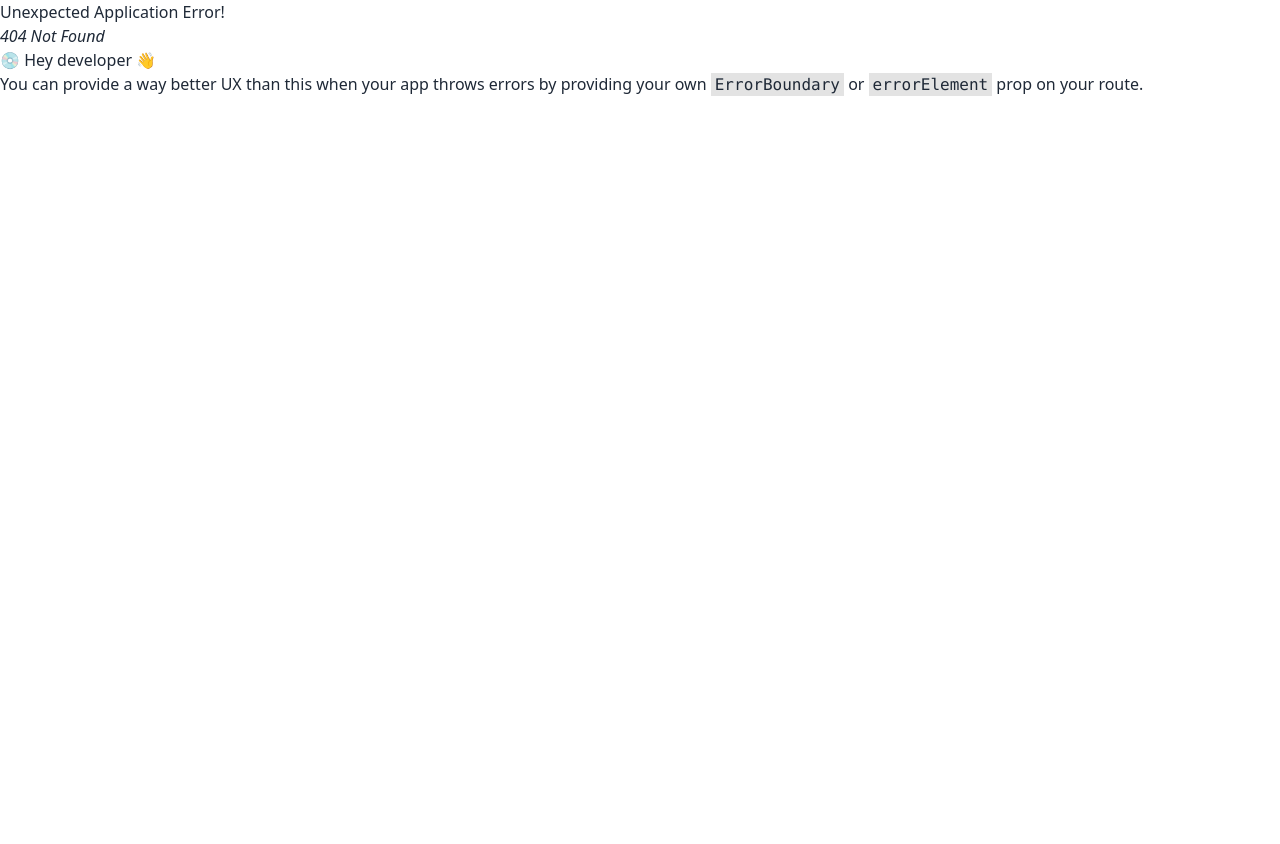
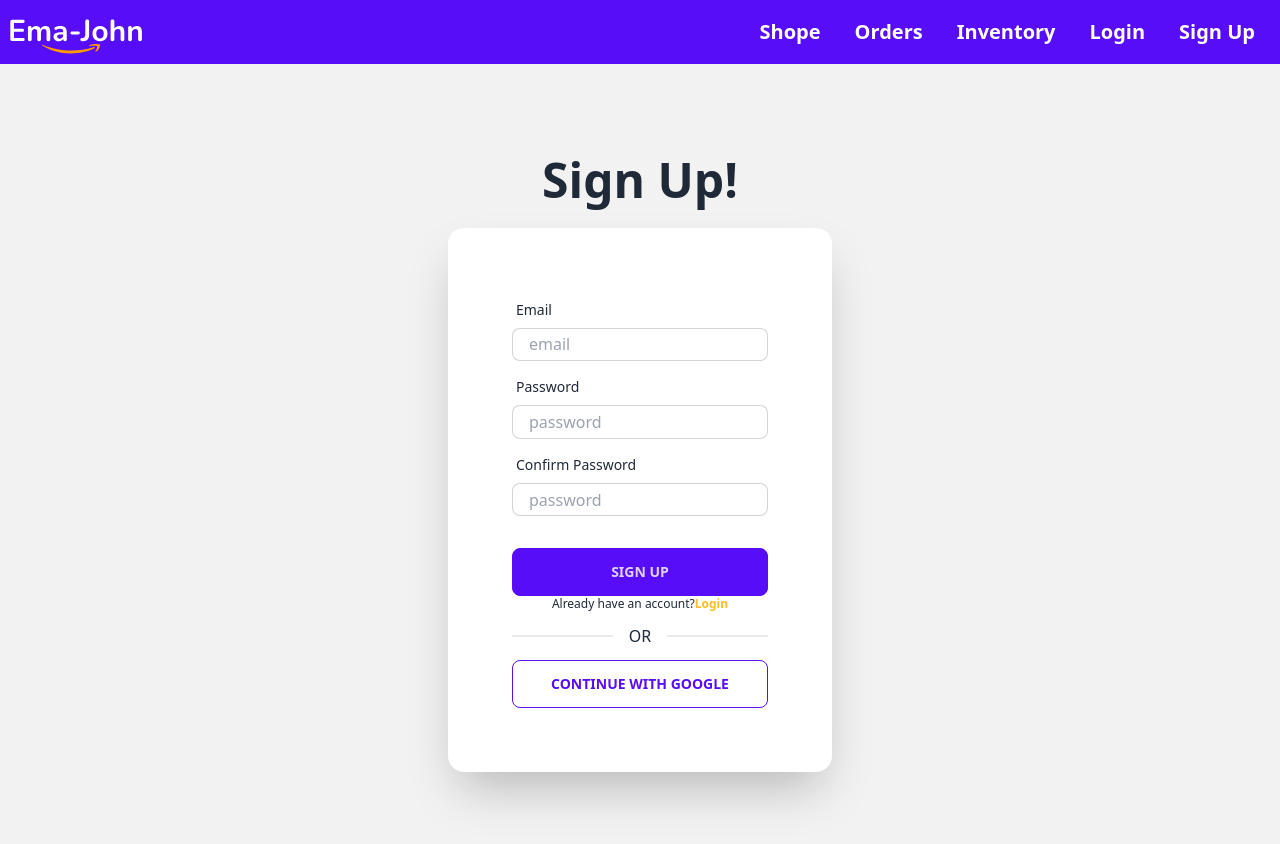
Before and after one commit to ibrahim448/ema-jhon-with-firebase-auth, a React (Vite) app: page /signup in a window 1280 px wide. Before the commit this address had no page. Shown: the top 844 px of the page. Before the commit the page ends 800 px from the top, so only its background shows below. Built offline with nearby package versions, Linux system fonts and the light colour scheme.

Commit message:
signup-form-design

```diff
--- a/src/components/Header/Header.jsx
+++ b/src/components/Header/Header.jsx
@@ -12,6 +12,7 @@ const Header = () => {
                 <NavLink to="/orders" className="btn btn-ghost normal-case text-xl text-white">Orders</NavLink>
                 <NavLink to="/inventory" className="btn btn-ghost normal-case text-xl text-white">Inventory</NavLink>
                 <NavLink to="/login" className="btn btn-ghost normal-case text-xl text-white">Login</NavLink>
+                <NavLink to="/signup" className="btn btn-ghost normal-case text-xl text-white">Sign Up</NavLink>
             </div>
         </div>
     );
--- a/src/components/Login/Login.jsx
+++ b/src/components/Login/Login.jsx
@@ -1,13 +1,13 @@
 import React from 'react';
 
 const Login = () => {
+
   return (
 
     <div className="hero min-h-screen bg-base-200">
-  <div className="hero-content flex-col lg:flex-row-reverse">
-    <div className="text-center lg:text-left">
-      <h1 className="text-5xl font-bold">Login now!</h1>
-      <p className="py-6">Provident cupiditate voluptatem et in. Quaerat fugiat ut assumenda excepturi exercitationem quasi. In deleniti eaque aut repudiandae et a id nisi.</p>
+        <div className="hero-content flex-col">
+            <div className="text-center">
+                <h1 className="text-5xl font-bold mb-2"> Please Login!</h1>
             </div>
             <div className="card flex-shrink-0 w-full max-w-sm shadow-2xl bg-base-100">
                 <div className="card-body">
@@ -35,6 +35,7 @@ const Login = () => {
     </div>
 
 );
+
 };
 
 export default Login;
--- /dev/null
+++ b/src/components/SignUp/SignUp.css
@@ -0,0 +1,6 @@
+input{
+    height: 2.1rem !important;
+}
+.input:focus{
+    outline-offset: 0px;
+}
--- /dev/null
+++ b/src/components/SignUp/SignUp.jsx
@@ -0,0 +1,47 @@
+import { NavLink } from "react-router-dom";
+import "./SignUp.css";
+
+const SignUp = () => {
+    return (
+
+        <div className="hero min-h-screen bg-base-200">
+            <div className="hero-content flex-col">
+                <div className="text-center">
+                    <h1 className="text-5xl font-bold mb-2">Sign Up!</h1>
+                </div>
+                <div className="card flex-shrink-0 w-full max-w-sm shadow-2xl bg-base-100">
+                    <div className="card-body">
+                        <div className="form-control">
+                            <label className="label">
+                                <span className="label-text">Email</span>
+                            </label>
+                            <input type="text" placeholder="email" className="input input-bordered" />
+                        </div>
+                        <div className="form-control">
+                            <label className="label">
+                                <span className="label-text">Password</span>
+                            </label>
+                            <input type="text" placeholder="password" className="input input-bordered" />
+                        </div>
+                        <div className="form-control">
+                            <label className="label">
+                                <span className="label-text">Confirm Password</span>
+                            </label>
+                            <input type="text" placeholder="password" className="input input-bordered" />
+                        </div>
+                        <div className="form-control mt-6">
+                            <button className="btn btn-primary">Sign Up</button>
+                            <NavLink to="/login" className="label-text-alt link link-hover text-center">Already have an  account?<span className="text-warning font-bold">Login</span>
+                            </NavLink>
+                            <div className="divider">OR</div>
+                            <button className="btn btn-outline btn-primary">Continue with Google</button>
+                        </div>
+                    </div>
+                </div>
+            </div>
+        </div>
+
+    );
+};
+
+export default SignUp;
--- a/src/main.jsx
+++ b/src/main.jsx
@@ -13,6 +13,7 @@ import Inventory from './components/Inventory/Inventory';
 import Login from './components/Login/Login';
 import cartProductsLoader from './loaders/cartProductsLoader';
 import Checkout from './components/Checkout/Checkout';
+import SignUp from './components/SignUp/SignUp';
 
 const router = createBrowserRouter([
   {
@@ -39,6 +40,10 @@ const router = createBrowserRouter([
       {
         path: 'login',
         element: <Login></Login>
+      },
+      {
+        path: 'signup',
+        element: <SignUp></SignUp>
       }
     ]
   }
```
Lines whose indentation alone changed are shown as unchanged.
